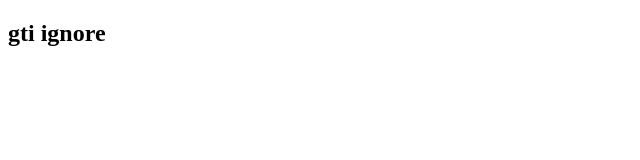
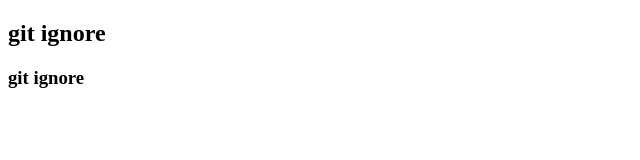
Before and after one commit to Devendr315/git-ignore-concept, a plain HTML site: page index.html in a window 1280 px wide. Shown: the whole page, without its empty margins (0-640 px from the left). Drawn offline with Linux system fonts and the light colour scheme.

Commit message:
git ignore file done

```diff
--- a/index.html
+++ b/index.html
@@ -6,6 +6,7 @@
     <title>git ignore</title>
 </head>
 <body>
-    <h2>gti ignore</h2>
+    <h2>git ignore</h2>
+    <h3>git ignore</h3>
 </body>
 </html>
```
Also changed, not shown: 1 other file.
